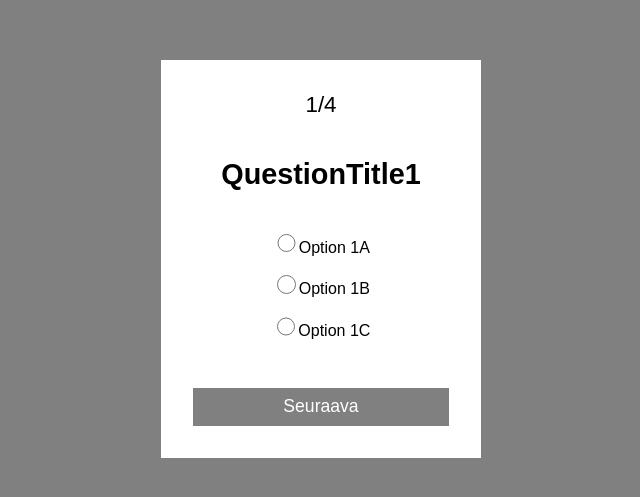
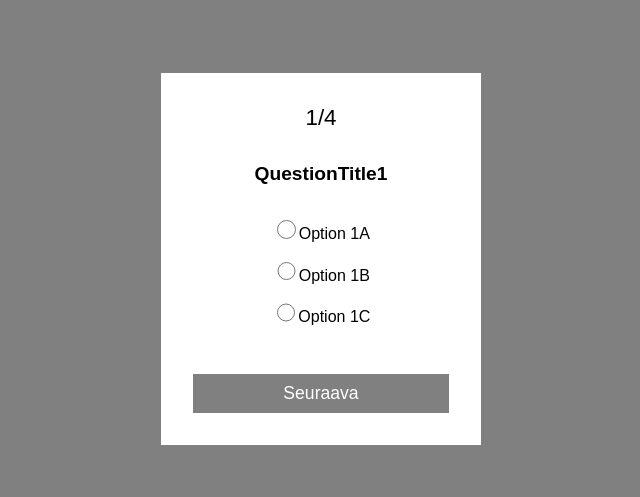
Before and after one commit to mikkom79/Liikuntakoutsaus, a React (Create React App) app in the folder cra/: page / in a window 1280 px wide. Shown: the part 141-638 px from the top of the page, without its empty margins (319-959 px from the left). Built offline with nearby package versions, Linux system fonts and the light colour scheme.

Commit message:
cleaned up Summary

```diff
--- a/cra/src/components/Section.js
+++ b/cra/src/components/Section.js
@@ -30,11 +30,9 @@ const Section = ({ questions, step }) => {
       <span className="step-tracker">
         {step}/{questions.length + 1}
       </span>
-      {step === questions.length + 1 ? (
-        <h1>Yhteenveto</h1>
-      ) : (
+      {step !== questions.length + 1 && (
+        <>
           <h1>{questions[step - 1].questionTitle}</h1>
-      )}
           <ul>
             {step === 1 &&
               questions[step - 1].answerOptions.map((option) => (
@@ -68,18 +66,22 @@ const Section = ({ questions, step }) => {
                   onChange={handleChange}
                   checked={answer3 === option.id}
                 />
-          ))
-        }
+              ))}
+          </ul>
+        </>
+      )}
 
       {step === questions.length + 1 && (
+        <>
+          <h1>Yhteenveto vastauksista</h1>
           <Summary
             questions={questions}
             answer1={answer1}
             answer2={answer2}
             answer3={answer3}
           />
+        </>
       )}
-      </ul>
     </section>
   );
 };
--- a/cra/src/components/Summary.js
+++ b/cra/src/components/Summary.js
@@ -4,7 +4,7 @@ const Summary = ({ questions, answer1, answer2, answer3 }) => {
   const TEXT_ALT = "Ei vastausta";
 
   return (
-    <ul className="summary">
+    <ol className="summary">
       <li>
         <p>{questionsArr[0]}</p>
         <p>
@@ -26,7 +26,7 @@ const Summary = ({ questions, answer1, answer2, answer3 }) => {
           {answer3 || TEXT_ALT}
         </p>
       </li>
-    </ul>
+    </ol>
   );
 };
 
--- a/cra/src/styles/index.css
+++ b/cra/src/styles/index.css
@@ -30,14 +30,22 @@ body,
 form,
 section,
 form ul,
-.summary {
+form ol {
     display: flex;
     flex-direction: column;
     width: 100%;
     gap: 1em;
-    list-style: none;
     padding: 0;
     margin: 0;
+}
+
+form ul {
+    list-style: none;
+}
+
+form ol {
+    text-align: left;
+    align-items: center;
 }
 
 section {
@@ -45,7 +53,7 @@ section {
 }
 
 form h1 {
-    font-size: 1.8rem;
+    font-size: 1.2rem;
 }
 
 .step-tracker {
```
Lines whose indentation alone changed are shown as unchanged.
